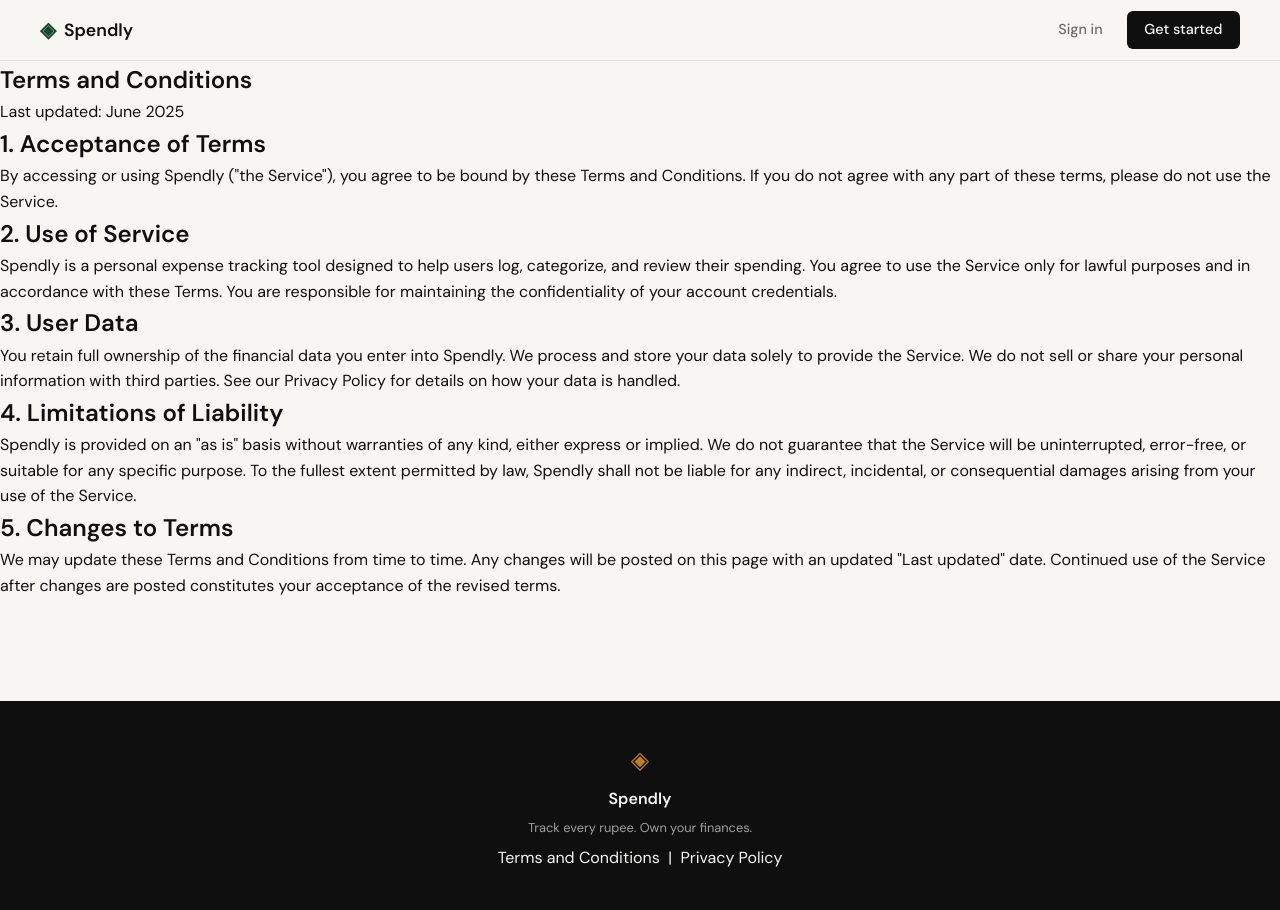
After one commit to DigambarSolanke/Spendly_Tracker, a Flask app: page /terms in a window 1280 px wide. The commit adds this page. Run offline with Flask 3, Linux system fonts and the light colour scheme.

Commit message:
Add /terms route and Terms and Conditions page
- Add GET /terms route in app.py
- Create templates/terms.html with Acceptance of Terms, Use of
  Service, User Data, Limitations of Liability, and Changes to Terms
  sections
- Update footer link in base.html to point to /terms instead of #

```diff
--- a/expense-tracker/app.py
+++ b/expense-tracker/app.py
@@ -20,6 +20,11 @@ def register():
 @app.route("/login")
 def login():
     return render_template("login.html")
+
+
+@app.route("/terms")
+def terms():
+    return render_template("terms.html")
 
 
 # ------------------------------------------------------------------ #
--- a/expense-tracker/templates/base.html
+++ b/expense-tracker/templates/base.html
@@ -35,7 +35,7 @@
             <span class="footer-name">Spendly</span>
             <p class="footer-copy">Track every rupee. Own your finances.</p>
             <p class="footer-links">
-                <a href="#">Terms and Conditions</a> &nbsp;|&nbsp;
+                <a href="{{ url_for('terms') }}">Terms and Conditions</a> &nbsp;|&nbsp;
                 <a href="#">Privacy Policy</a>
             </p>
         </div>
--- /dev/null
+++ b/expense-tracker/templates/terms.html
@@ -0,0 +1,54 @@
+{% extends "base.html" %}
+
+{% block title %}Terms and Conditions — Spendly{% endblock %}
+
+{% block content %}
+<section class="legal-page">
+    <div class="legal-inner">
+        <h1>Terms and Conditions</h1>
+        <p class="legal-updated">Last updated: June 2025</p>
+
+        <h2>1. Acceptance of Terms</h2>
+        <p>
+            By accessing or using Spendly ("the Service"), you agree to be bound by
+            these Terms and Conditions. If you do not agree with any part of these
+            terms, please do not use the Service.
+        </p>
+
+        <h2>2. Use of Service</h2>
+        <p>
+            Spendly is a personal expense tracking tool designed to help users log,
+            categorize, and review their spending. You agree to use the Service only
+            for lawful purposes and in accordance with these Terms. You are responsible
+            for maintaining the confidentiality of your account credentials.
+        </p>
+
+        <h2>3. User Data</h2>
+        <p>
+            You retain full ownership of the financial data you enter into Spendly.
+            We process and store your data solely to provide the Service. We do not
+            sell or share your personal information with third parties. See our
+            <a href="#">Privacy Policy</a> for details on
+            how your data is handled.
+        </p>
+
+        <h2>4. Limitations of Liability</h2>
+        <p>
+            Spendly is provided on an "as is" basis without warranties of any kind,
+            either express or implied. We do not guarantee that the Service will be
+            uninterrupted, error-free, or suitable for any specific purpose. To the
+            fullest extent permitted by law, Spendly shall not be liable for any
+            indirect, incidental, or consequential damages arising from your use of
+            the Service.
+        </p>
+
+        <h2>5. Changes to Terms</h2>
+        <p>
+            We may update these Terms and Conditions from time to time. Any changes
+            will be posted on this page with an updated "Last updated" date. Continued
+            use of the Service after changes are posted constitutes your acceptance
+            of the revised terms.
+        </p>
+    </div>
+</section>
+{% endblock %}
```
